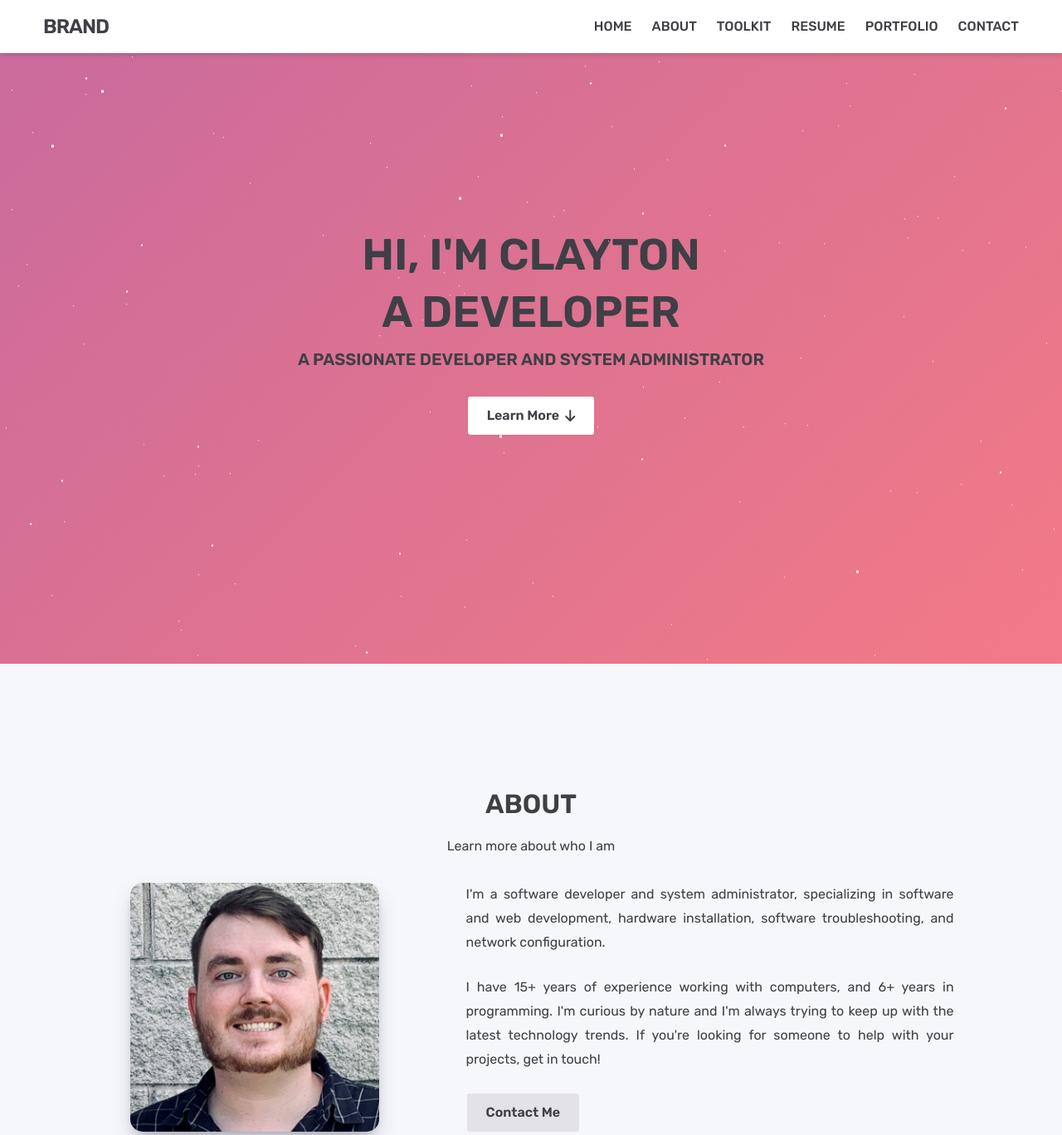
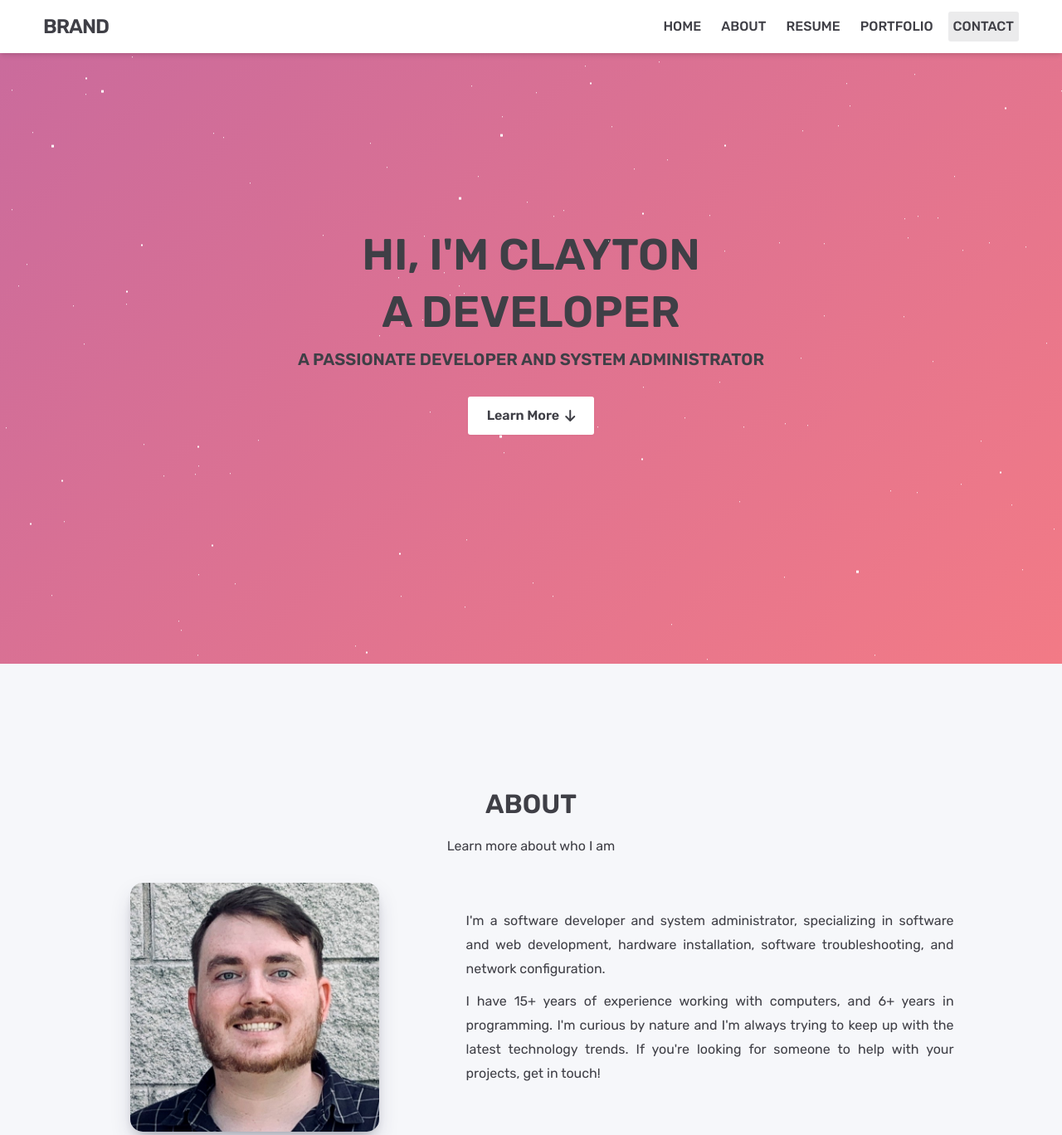
Before and after one commit to cbarnett427/test, a plain HTML site: page index.html in a window 1280 px wide. Shown: the top 1368 px of the page at 83% size. Drawn offline with nearby package versions, Linux system fonts and the light colour scheme.

Commit message:
Add files via upload

```diff
--- a/css/styles.css
+++ b/css/styles.css
@@ -283,6 +283,25 @@ section {
 	-ms-filter: blur(1px);
 	filter: blur(1px);
 }
+#contact-btn {
+	background-color: rgba(63,63,70, 0.1);
+	color: var(--color-black);
+	border-radius: 3px;
+	padding: 6px;
+	margin-left: calc(1.5rem - 6px);
+	margin-top: calc(1rem - 6px);
+	margin-bottom: calc(1rem - 6px);
+}
+#contact-btn:active,
+#contact-btn:hover {
+	background-color: var(--color-black);
+	color: var(--color-white);
+	border-radius: 3px;
+	padding: 6px;
+	margin-left: calc(1.5rem - 6px);
+	margin-top: calc(1rem - 6px);
+	margin-bottom: calc(1rem - 6px);
+}
 #services {
   background: var(--color-offwhite);
 }
@@ -331,8 +350,9 @@ section {
 
 .nav-menu .nav-item .nav-link {
   display: inline-block;
-  padding: 1rem 0 1rem 1.5rem;
+  margin: 1rem 0 1rem 1.5rem;
   width: 100%;
+  max-width: fit-content;
   transition: all 0.3s ease;
 }
 
@@ -477,6 +497,11 @@ section {
 	margin: 0 0 1.6rem 0;
 	line-height: 1.8;
 	text-align: justify;
+	position: relative;
+    top: 25%;
+    -webkit-transform: translateY(-50%);
+    -ms-transform: translateY(-50%);
+    transform: translateY(-50%);
 }
 
 .about a {
@@ -521,6 +546,12 @@ section {
 	}
 	.about_left {
 		margin-bottom: 2rem;
+	}
+	.about_row p {
+		top: 0;
+		-webkit-transform: none;
+		-ms-transform: none;
+		transform: none;
 	}
 }
 
--- a/index.html
+++ b/index.html
@@ -29,10 +29,10 @@
             <ul class="nav-menu">
                <li class="nav-item"><a href="#home" class="nav-link">Home</a></li>
                <li class="nav-item"><a href="#about" class="nav-link">About</a></li>
-               <li class="nav-item"><a href="#toolkit" class="nav-link">Toolkit</a></li>
+               <!-- <li class="nav-item"><a href="#toolkit" class="nav-link">Toolkit</a></li> -->
                <li class="nav-item"><a href="#resume" class="nav-link">Resume</a></li>
                <li class="nav-item"><a href="#portfolio" class="nav-link">Portfolio</a></li>
-               <li class="nav-item"><a href="#contact" class="nav-link">Contact</a></li>
+               <li class="nav-item"><a href="#contact" class="nav-link" id="contact-btn">Contact</a></li>
             </ul>
             <div class="hamburger">
                <span class="bar"></span>
@@ -75,7 +75,7 @@
 			<div class="about_right">
 				<p class="about_text">I'm a software developer and system administrator, specializing in software and web development, hardware installation, software troubleshooting, and network configuration.</p>
 				<p class="about_text">I have 15+ years of experience working with computers, and 6+ years in programming. I'm curious by nature and I'm always trying to keep up with the latest technology trends. If you're looking for someone to help with your projects, get in touch!</p>
-            <a href="#contact" class="button-5">Contact Me</a>
+            <!-- <a href="#contact" class="button-5">Contact Me</a> -->
          </div>
 		</div>
 		</div>
@@ -300,8 +300,8 @@
          <p class="footer-links">
             <a class="link-1" href="#home">HOME</a>
             <a href="#about">ABOUT</a>
+            <a href="#resume">RESUME</a>
             <a href="#portfolio">PORTFOLIO</a>
-            <a href="#resume">RESUME</a>
          </p>
          <p>Copyright &copy; 2022 BRAND. All Rights Reserved.</p>
       </div>
```
